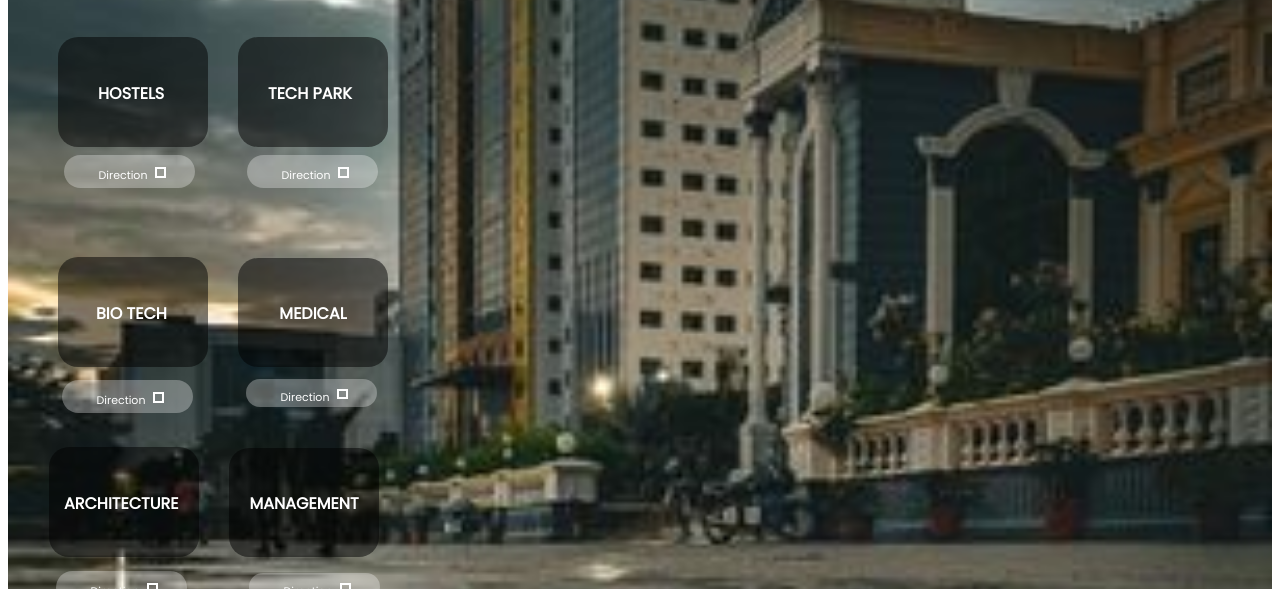
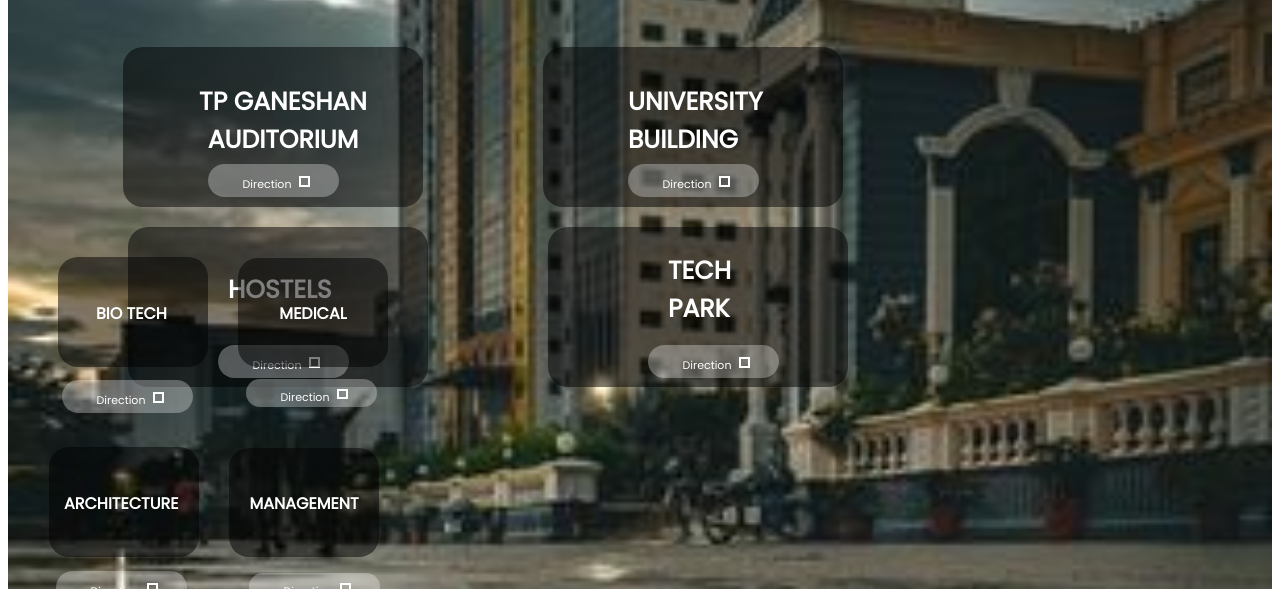
Before and after one commit to TEAM-CENTINEL/SRMRoadmap, a plain HTML site: page index.html in a window 1280 px wide. Shown: the part 511-1100 px from the top of the page. Drawn offline with Linux system fonts and the light colour scheme.

Commit message:
updated css

```diff
--- a/css/main.css
+++ b/css/main.css
@@ -161,21 +161,21 @@ body {
   text-align: justified;
 }
 .v207_966 {
-  width: 330px;
-  height: 151px;
+  width: 3300px;
+  height: 1510px;
   background: url("../images/v207_966.png");
   background-repeat: no-repeat;
   background-position: center center;
   background-size: cover;
   opacity: 1;
   position: absolute;
-  top: 540px;
-  left: 50px;
+  top: 730px;
+  left: 120px;
   overflow: hidden;
 }
 .v117_16 {
-  width: 150px;
-  height: 110px;
+  width: 1500px;
+  height: 1100px;
   background: url("../images/v117_16.png");
   background-repeat: no-repeat;
   background-position: center center;
@@ -187,8 +187,8 @@ body {
   overflow: hidden;
 }
 .v41_56 {
-  width: 150px;
-  height: 110px;
+  width: 300px;
+  height: 160px;
   background: rgba(0,0,0,0.5);
   opacity: 1;
   position: absolute;
@@ -208,13 +208,14 @@ body {
   left: 40px;
   font-family: Poppins;
   font-weight: Bold;
-  font-size: 16px;
+  font-size: 25px;
+  left: 100px;
   opacity: 1;
   text-align: justified;
 }
 .v117_10 {
-  width: 150px;
-  height: 110px;
+  width: 3000px;
+  height: 1100px;
   background: url("../images/v117_10.png");
   background-repeat: no-repeat;
   background-position: center center;
@@ -222,12 +223,12 @@ body {
   opacity: 1;
   position: absolute;
   top: 0px;
-  left: 180px;
+  left: 420px;
   overflow: hidden;
 }
 .v1_10 {
-  width: 150px;
-  height: 110px;
+  width: 300px;
+  height: 160px;
   background: rgba(0,0,0,0.5);
   opacity: 1;
   position: absolute;
@@ -243,12 +244,13 @@ body {
   width: 89px;
   color: rgba(255,255,255,1);
   position: absolute;
-  top: 44px;
+  top: 25px;
   left: 30px;
   font-family: Poppins;
   font-weight: Bold;
-  font-size: 16px;
-  opacity: 1;
+  font-size: 25px;
+  opacity: 1;
+  left: 120px;
   text-align: justified;
 }
 .v192_129 {
@@ -261,7 +263,7 @@ body {
   opacity: 1;
   position: absolute;
   top: 118px;
-  left: 6px;
+  left: 90px;
   overflow: hidden;
 }
 .v122_139 {
@@ -323,7 +325,7 @@ body {
   opacity: 1;
   position: absolute;
   top: 118px;
-  left: 189px;
+  left: 520px;
   overflow: hidden;
 }
 .v151_6 {
@@ -376,21 +378,21 @@ body {
   border: 2px solid rgba(255,255,255,1);
 }
 .v207_965 {
-  width: 330px;
-  height: 150px;
+  width: 33000px;
+  height: 15000px;
   background: url("../images/v207_965.png");
   background-repeat: no-repeat;
   background-position: center center;
   background-size: cover;
   opacity: 1;
   position: absolute;
-  top: 321px;
-  left: 50px;
+  top: 550px;
+  left: 100px;
   overflow: hidden;
 }
 .v117_12 {
-  width: 150px;
-  height: 109px;
+  width: 2000px;
+  height: 2200px;
   background: url("../images/v117_12.png");
   background-repeat: no-repeat;
   background-position: center center;
@@ -402,13 +404,13 @@ body {
   overflow: hidden;
 }
 .v41_57 {
-  width: 150px;
-  height: 109px;
+  width: 300px;
+  height: 160px;
   background: rgba(0,0,0,0.5);
   opacity: 1;
-  position: relative;
-  top: 0px;
-  left: 0px;
+  position:relative;
+  top: 0px;
+  left: 15px;
   border-top-left-radius: 20px;
   border-top-right-radius: 20px;
   border-bottom-left-radius: 20px;
@@ -416,20 +418,21 @@ body {
   overflow: hidden;
 }
 .v41_58 {
-  width: 117px;
+  width: 200px;
   color: rgba(255,255,255,1);
   position: absolute;
   top: 36px;
   left: 18px;
   font-family: Poppins;
   font-weight: Bold;
-  font-size: 16px;
-  opacity: 1;
+  font-size: 25px;
+  opacity: 1;
+  left: 75px;
   text-align: center;
 }
 .v117_11 {
-  width: 150px;
-  height: 109px;
+  width: 2000px;
+  height: 10900px;
   background: url("../images/v117_11.png");
   background-repeat: no-repeat;
   background-position: center center;
@@ -437,17 +440,17 @@ body {
   opacity: 1;
   position: absolute;
   top: 0px;
-  left: 180px;
+  left: 420px;
   overflow: hidden;
 }
 .v1_11 {
-  width: 150px;
-  height: 109px;
+  width: 300px;
+  height: 160px;
   background: rgba(0,0,0,0.5);
   opacity: 1;
-  position: relative;
-  top: 0px;
-  left: 0px;
+  position:relative;
+  top: 0px;
+  left: 15px;
   border-top-left-radius: 20px;
   border-top-right-radius: 20px;
   border-bottom-left-radius: 20px;
@@ -462,8 +465,9 @@ body {
   left: 28px;
   font-family: Poppins;
   font-weight: Bold;
-  font-size: 16px;
-  opacity: 1;
+  font-size: 25px;
+  opacity: 1;
+  left: 100px;
   text-align: center;
 }
 .v192_128 {
@@ -476,7 +480,7 @@ body {
   opacity: 1;
   position: absolute;
   top: 117px;
-  left: 9px;
+  left: 100px;
   overflow: hidden;
 }
 .v122_134 {
@@ -538,7 +542,7 @@ body {
   opacity: 1;
   position: absolute;
   top: 117px;
-  left: 189px;
+  left: 520px;
   overflow: hidden;
 }
 .v122_135 {
```
